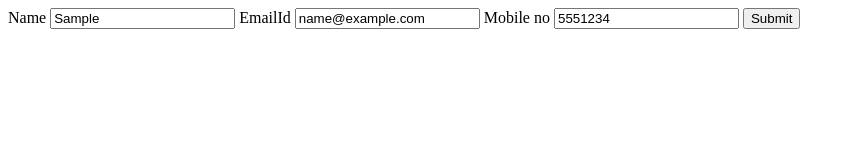
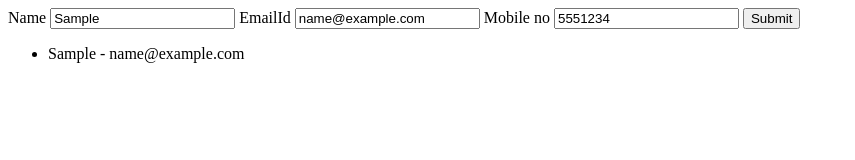
Before and after one commit to MahenderRawat/code2, a plain HTML site: page images/in1.html in a window 1280 px wide. Both pictures are taken after typing "Sample", "name@example.com", "5551234" into the empty fields and a click on the button "Submit". Shown: the whole page, without its empty margins (0-855 px from the left). Drawn offline with Linux system fonts and the light colour scheme.

Commit message:
show details on screen

```diff
--- a/images/in1.html
+++ b/images/in1.html
@@ -9,6 +9,7 @@
             <input type="tel" name="phonenumber" />
             <button> Submit </button>
         </form>
+        <ul id='listOfUser'></ul>
         <script>
             function saveToLocalStorage(event){
                 event.preventDefault();
@@ -25,7 +26,14 @@
                 }
                 localStorage.setItem(obj.email, JSON.stringify(obj))
 
+                showNewUserOnScreen(obj)
+            }
 
+            function showNewUserOnScreen(user){
+                const parent = document.getElementById('listOfUser');
+                const child = `<li> ${user.name} - ${user.email} </li>`
+
+                parent.innerHTML = parent.innerHTML + child;
             }
         </script>
 
```
